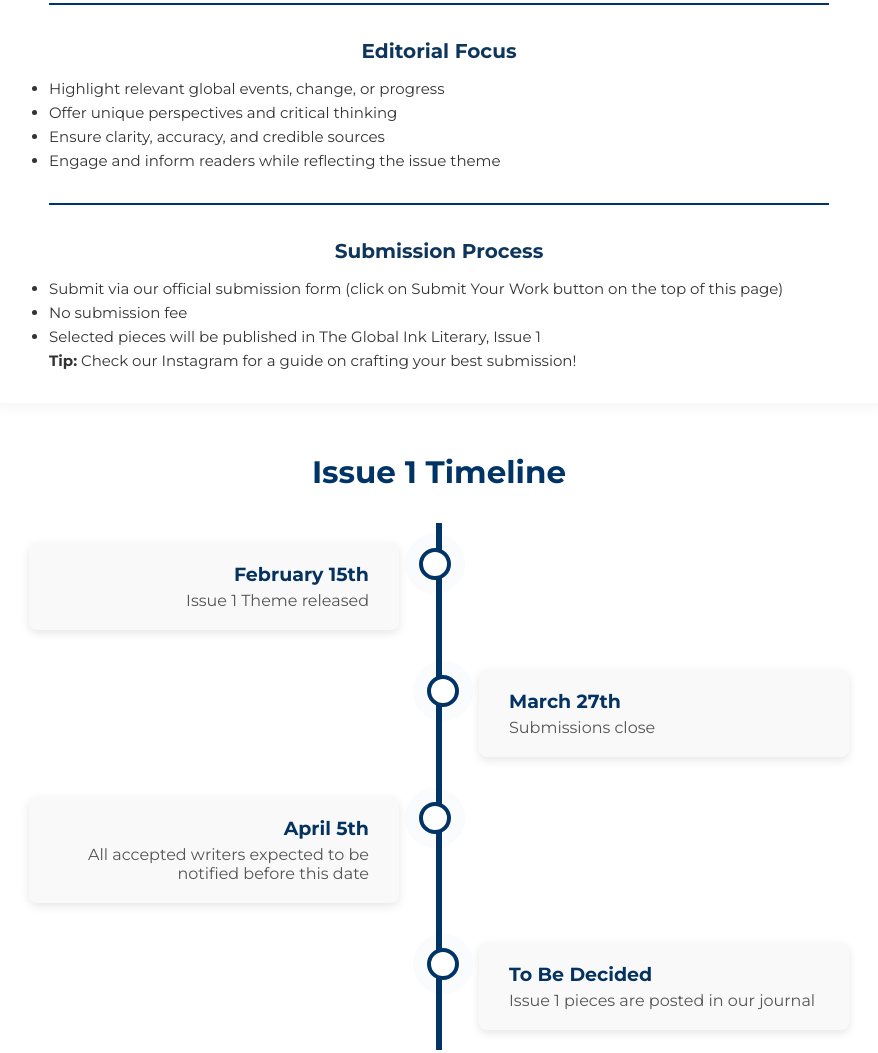
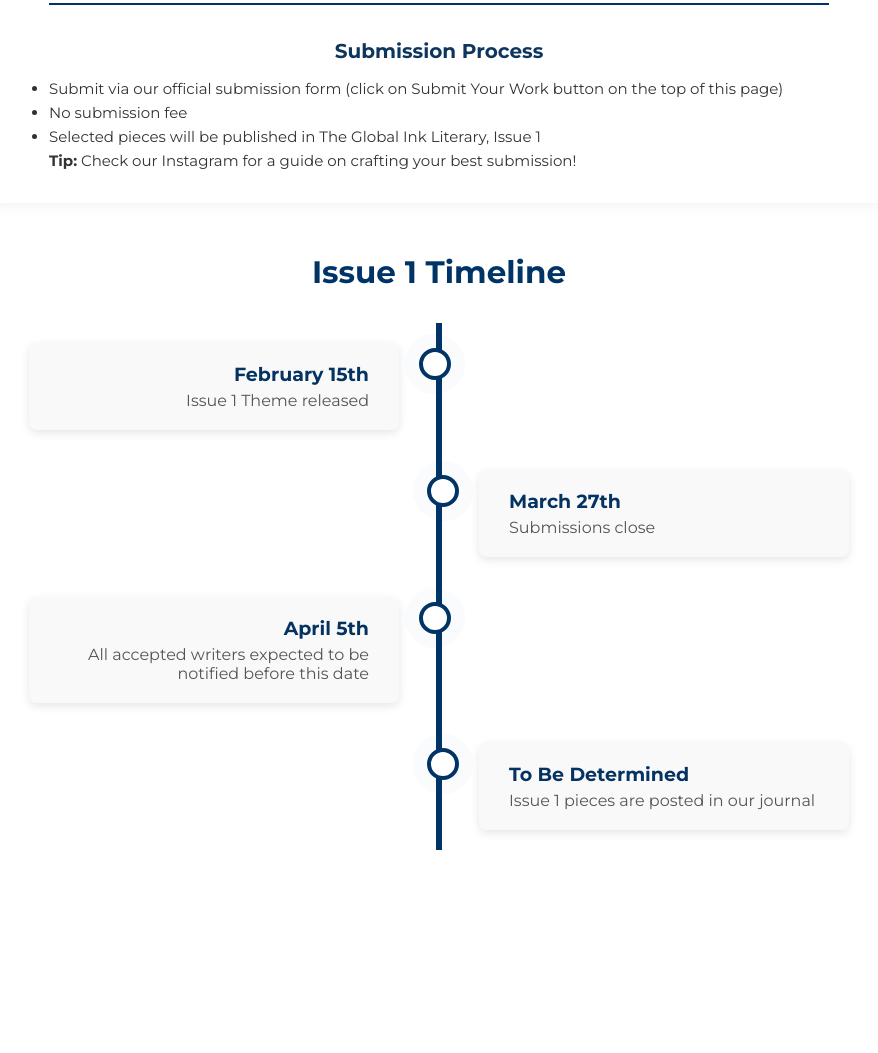
Before and after one commit to theglobalinkproject-art/theglobalinkprojectweb, a website: page submissions.html in a window 1280 px wide. Shown: the part 1580-2633 px from the top of the page, without its empty margins (201-1079 px from the left). After the commit the page ends 2470 px from the top, so only its background shows below. Drawn offline with Linux system fonts and the light colour scheme.

Commit message:
Update submissions.html

```diff
--- a/submissions.html
+++ b/submissions.html
@@ -78,15 +78,6 @@
       </ul>
 
       <hr>
-      <h2>Editorial Focus</h2>
-      <ul>
-        <li>Highlight relevant global events, change, or progress</li>
-        <li>Offer unique perspectives and critical thinking</li>
-        <li>Ensure clarity, accuracy, and credible sources</li>
-        <li>Engage and inform readers while reflecting the issue theme</li>
-      </ul>
-
-      <hr>
 
       <h2>Submission Process</h2>
       <ul>
@@ -127,7 +118,7 @@
 
     <div class="timeline-container right">
       <div class="content">
-        <h3>To Be Decided </h3>
+        <h3>To Be Determined </h3>
         <p>Issue 1 pieces are posted in our journal</p>
       </div>
     </div>
```
